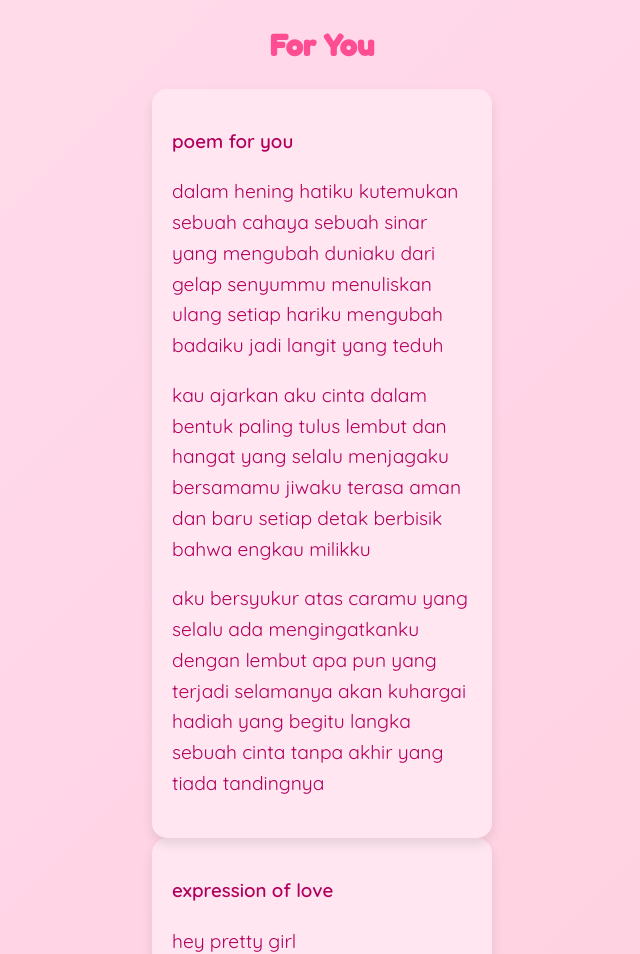
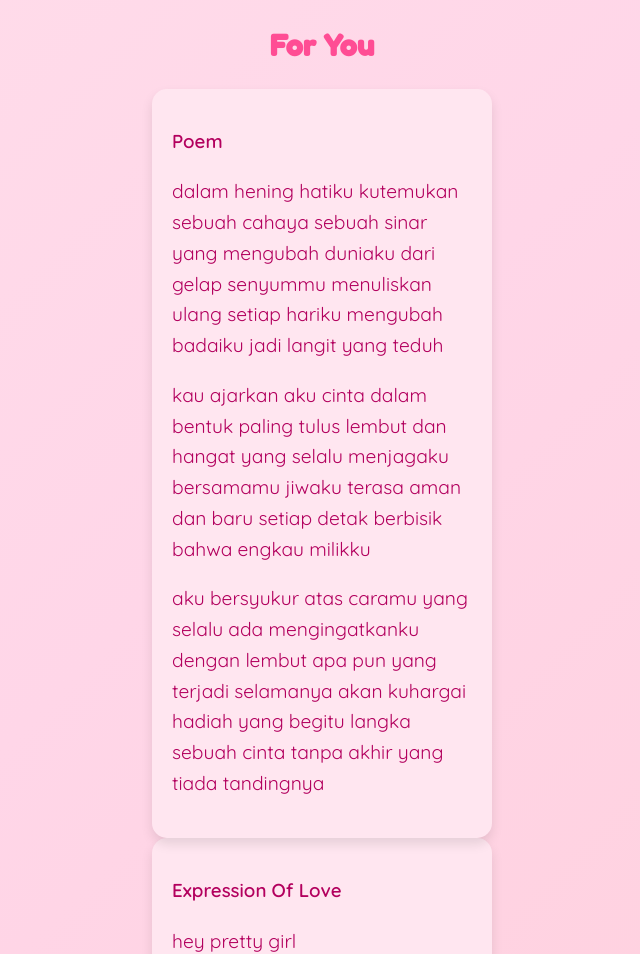
Before and after one commit to ysnalqdr/happybirthdaymyprincess, a plain HTML site: page hadiah.html in a window 1280 px wide. Shown: the part 1060-2014 px from the top of the page, without its empty margins (318-958 px from the left). Drawn offline with Linux system fonts and the light colour scheme.

Commit message:
Update hadiah.html

```diff
--- a/hadiah.html
+++ b/hadiah.html
@@ -50,7 +50,7 @@
 
 <section class="cards-container">
     <div class="card">
-        <h3>poem for you</h3>
+        <h3>Poem</h3>
         <p>
             dalam hening hatiku kutemukan sebuah cahaya
             sebuah sinar yang mengubah duniaku dari gelap
@@ -74,7 +74,7 @@
 
 <section class="thankyou">
     <div class="card">
-        <h3>expression of love</h3>
+        <h3>Expression Of Love</h3>
         <p>
             hey pretty girl <br>
             i just want to tell you how deeply i appreciate you, you mean the absolute world to me my love, my everything, my love of my life. you have brought light into my days and warmth into my heart in ways i never thought possible bcs of you i smile more laugh louder n dream bigger
```
